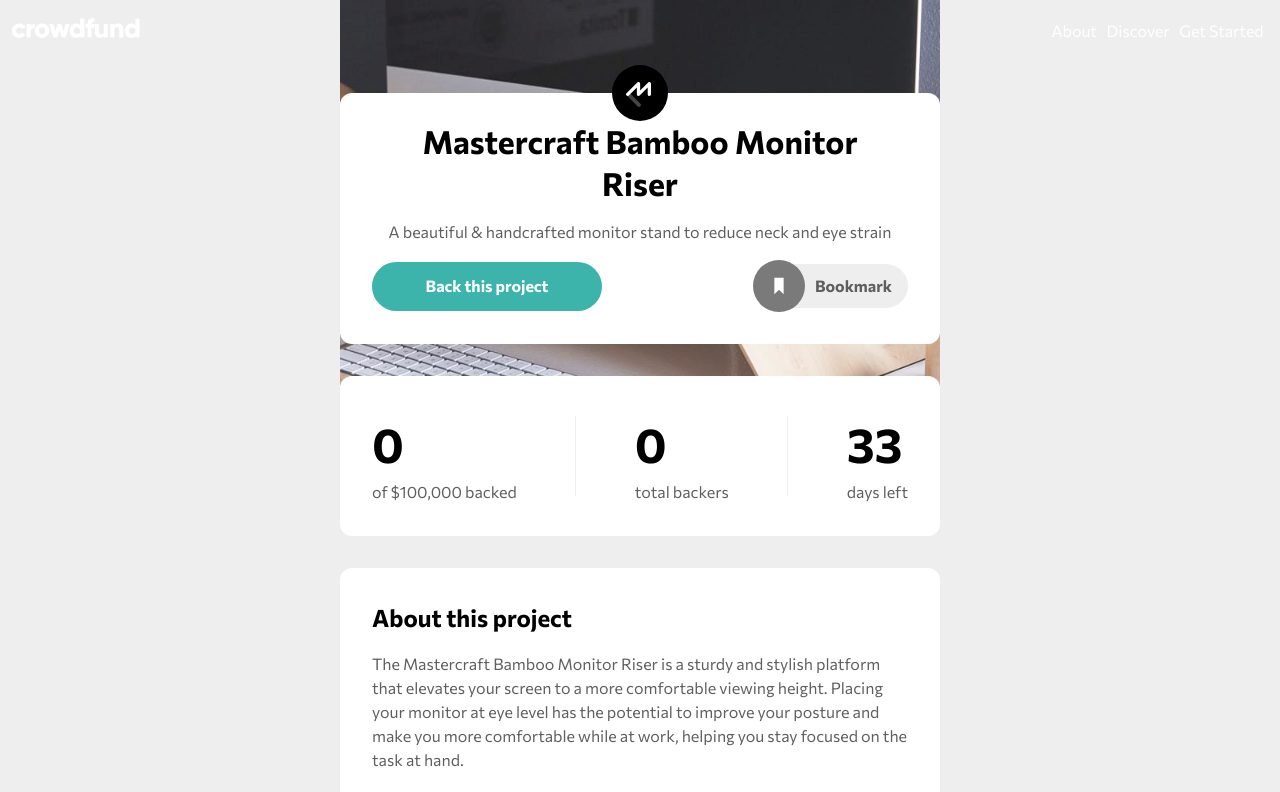
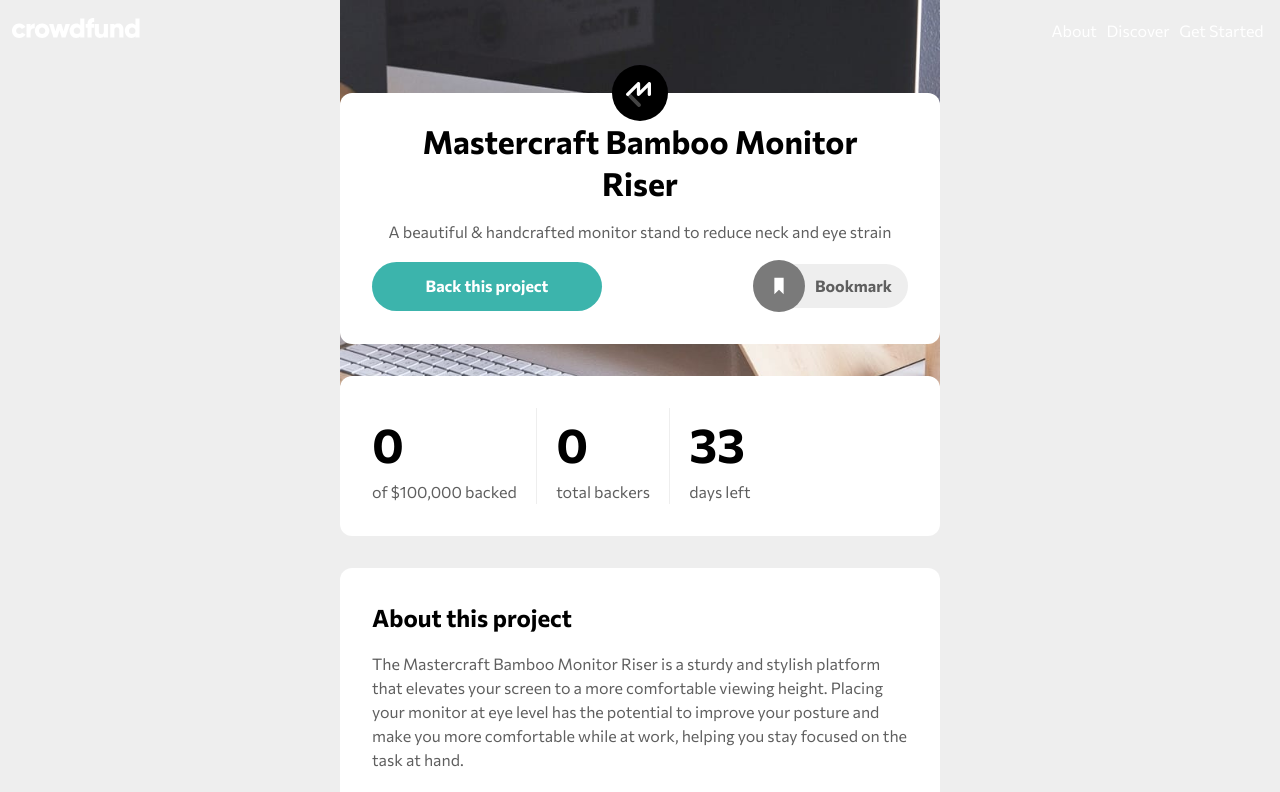
Before and after one commit to migvidal/crowdfunding-product-page, a Vue app: page / in a window 1280 px wide. Shown: the top 792 px of the page. Built offline with nearby package versions, Linux system fonts and the light colour scheme.

Commit message:
Added spacing to separators

```diff
--- a/src/components/CfHorizontalSep.vue
+++ b/src/components/CfHorizontalSep.vue
@@ -14,5 +14,6 @@
   background-color: #eee;
   height: 1px;
   width: 100%;
+  margin: 1.5rem auto;
 }
 </style>
--- a/src/components/CfStats.vue
+++ b/src/components/CfStats.vue
@@ -56,7 +56,7 @@
   display: none;
 }
 
-@media screen and (max-width: $mobile-landscape) {
+@media screen and (max-width: $mobile) {
   .stats-container {
     flex-direction: column;
   }
--- a/src/components/CfVerticalSep.vue
+++ b/src/components/CfVerticalSep.vue
@@ -13,5 +13,6 @@
   border: 0px;
   background-color: #eee;
   width: 1px;
+  margin: 0 1.2rem;
 }
 </style>
```
